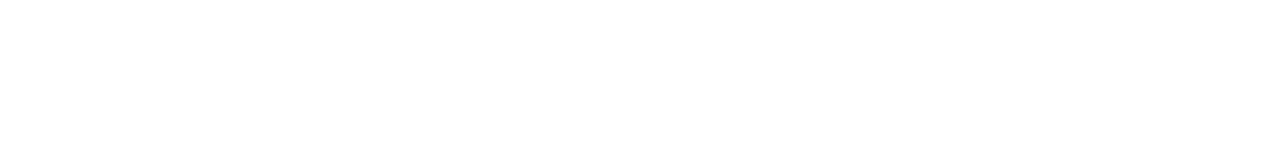
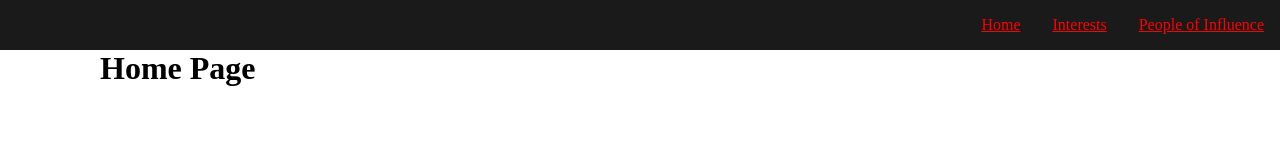
Before and after one commit to tao-hoang/topicwebsite, a plain HTML site: page index.html in a window 1280 px wide. Drawn offline with Linux system fonts and the light colour scheme.

Commit message:
changed colors of top nav and added home page header

```diff
--- a/index.html
+++ b/index.html
@@ -10,13 +10,17 @@
 </head>
 <body>
 <header>
-    <nav>
-
+    <nav id="top-nav">
+        <ul>
+            <li><a href="./index.html">Home</a></li>
+            <li><a href="./interests.html">Interests</a></li>
+            <li><a href="./persons.html">People of Influence</a></li>
+        </ul>
     </nav>
 </header>
 
     <main>
-
+        <h1>Home Page</h1>
     </main>
 
     <footer></footer>
--- a/styles.css
+++ b/styles.css
@@ -0,0 +1,41 @@
+* {
+    margin: 0;
+    padding: 0;
+}
+
+html, body {
+    width: 100%;
+    height: 100%;
+}
+
+/* NAV BAR */
+
+#top-nav {
+    background-color:rgb(26,26,26);
+}
+
+#top-nav ul {
+    display: flex;
+    justify-content: right;
+}
+#top-nav ul li {
+    list-style: none;
+}
+
+#top-nav ul li a {
+    display: block;
+    padding: 1em;
+    color: red;
+    transition: all 0.5s;
+}
+
+#top-nav ul li a:hover {
+    background-color: rgb(66, 66, 66);
+}
+
+/* MAIN */
+
+main {
+    max-width: 1080px;
+    margin: 0 auto;
+}
```
Also changed, not shown: interests.html (added), persons.html (added).
